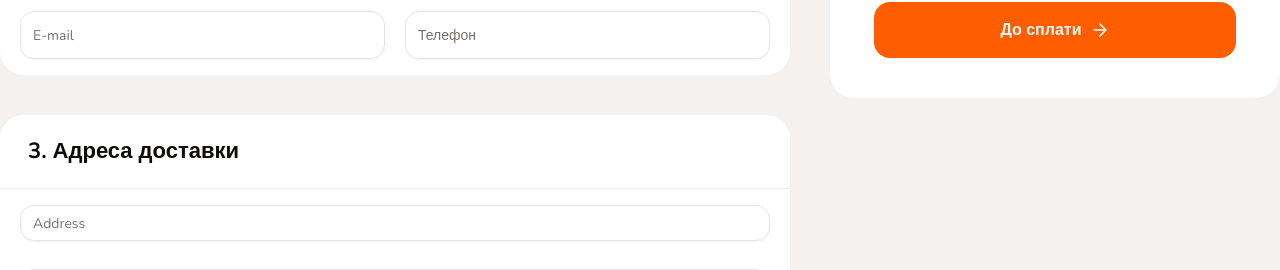
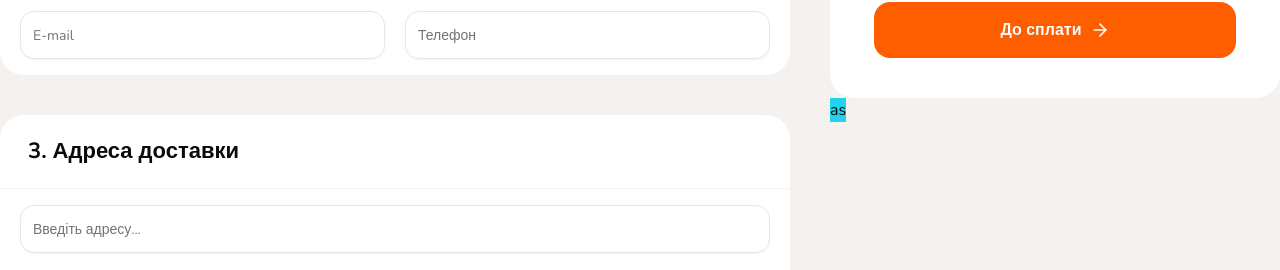
Before and after one commit to koleso8/next-pizza, a Next.js app: page /checkout in a window 1280 px wide. Shown: the part 516-786 px from the top of the page. Built offline with nearby package versions, Linux system fonts and the light colour scheme; no server answers.

Commit message:
fix form bug

```diff
--- a/app/(checkout)/checkout/page.tsx
+++ b/app/(checkout)/checkout/page.tsx
@@ -1,5 +1,6 @@
 'use client';
-import { useForm, SubmitHandler, FormProvider } from 'react-hook-form';
+
+import { useForm, FormProvider } from 'react-hook-form';
 import { zodResolver } from '@hookform/resolvers/zod';
 import {
   CheckoutAddressForm,
@@ -30,8 +31,15 @@ export default function CheckoutPage() {
       comment: '',
     },
   });
-  const onSubmit: SubmitHandler<CheckoutFormValues> = data => {
-    console.log(data);
+  const onSubmit = (data: CheckoutFormValues) => {
+    console.log('submit');
+
+    try {
+      console.log('Data:', data);
+      // обробка даних форми
+    } catch (error) {
+      console.error('Submit error:', error);
+    }
   };
 
   const onClickCountButton = (
@@ -69,6 +77,13 @@ export default function CheckoutPage() {
             {/* rightSide  */}
             <div className="w-[450px]">
               <CheckoutSidebar totalAmount={totalAmount} />
+              <button
+                type="submit"
+                className="bg-cyan-400"
+                onClick={() => console.log('Button clicked')}
+              >
+                as
+              </button>
             </div>
           </div>
         </form>
--- a/shared/components/shared/checkoutComponents/CheckoutAddressForm.tsx
+++ b/shared/components/shared/checkoutComponents/CheckoutAddressForm.tsx
@@ -1,8 +1,7 @@
 import React from 'react';
 import { cn } from '@/shared/lib/utils';
 import { WhiteBlock } from '../WhiteBlock';
-import { Input, Textarea } from '../../ui';
-import { FormTextarea } from '../formComponents';
+import { FormInput, FormTextarea } from '../formComponents';
 
 interface Props {
   className?: string;
@@ -12,7 +11,11 @@ export const CheckoutAddressForm: React.FC<Props> = ({ className }) => {
   return (
     <WhiteBlock title="3. Адреса доставки" className={cn('', className)}>
       <div className="flex flex-col gap-5">
-        <Input name="phone" className="text-base" placeholder="Address" />
+        <FormInput
+          name="address"
+          className="text-base"
+          placeholder="Введіть адресу..."
+        />
         <FormTextarea
           name="comment"
           className="text-base"
--- a/shared/components/shared/formComponents/FormInput.tsx
+++ b/shared/components/shared/formComponents/FormInput.tsx
@@ -1,9 +1,10 @@
-import { cn } from '@/shared/lib/utils';
+'use client';
+
+import { useFormContext } from 'react-hook-form';
 import { RequiredSymbol } from '../required-symbol';
+import { ClearButton } from '../ClearButton';
+import { ErrorText } from '../error-text';
 import { Input } from '../../ui';
-import { ErrorText } from '../error-text';
-import { useFormContext } from 'react-hook-form';
-import { ClearButton } from '../ClearButton';
 
 interface Props extends React.InputHTMLAttributes<HTMLInputElement> {
   name: string;
@@ -28,23 +29,25 @@ export const FormInput: React.FC<Props> = ({
 
   const value = watch(name);
   const errorText = errors[name]?.message as string;
+
   const onClickClear = () => {
     setValue(name, '', { shouldValidate: true });
   };
 
   return (
-    <div className={cn('', className)}>
+    <div className={className}>
       {label && (
-        <p className=" font-medium mb-2">
-          {label}
-          {required && <RequiredSymbol />}
+        <p className="font-medium mb-2">
+          {label} {required && <RequiredSymbol />}
         </p>
       )}
 
       <div className="relative">
         <Input className="h-12 text-md" {...register(name)} {...props} />
+
         {value && <ClearButton onClick={onClickClear} />}
       </div>
+
       {errorText && <ErrorText text={errorText} className="mt-2" />}
     </div>
   );
```
